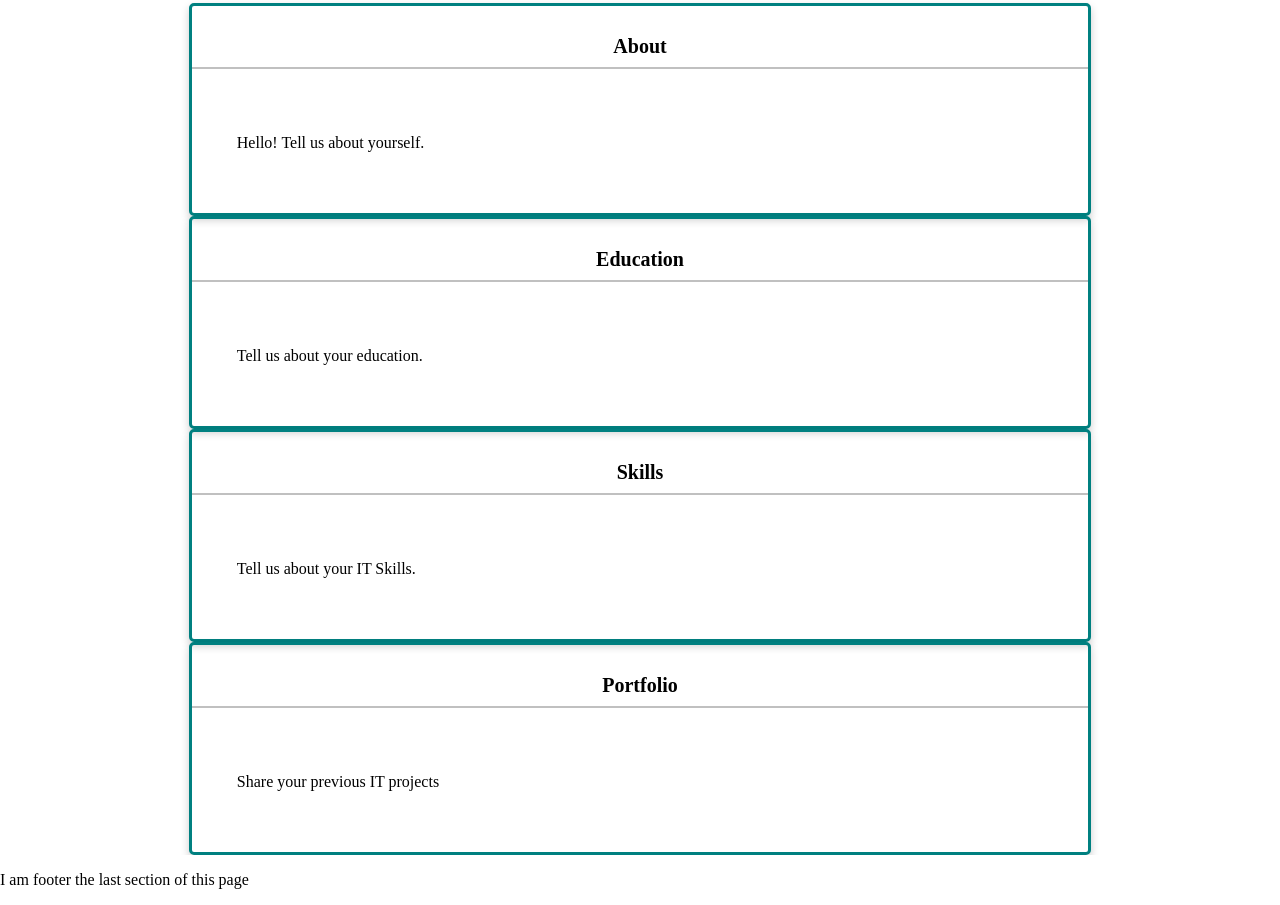
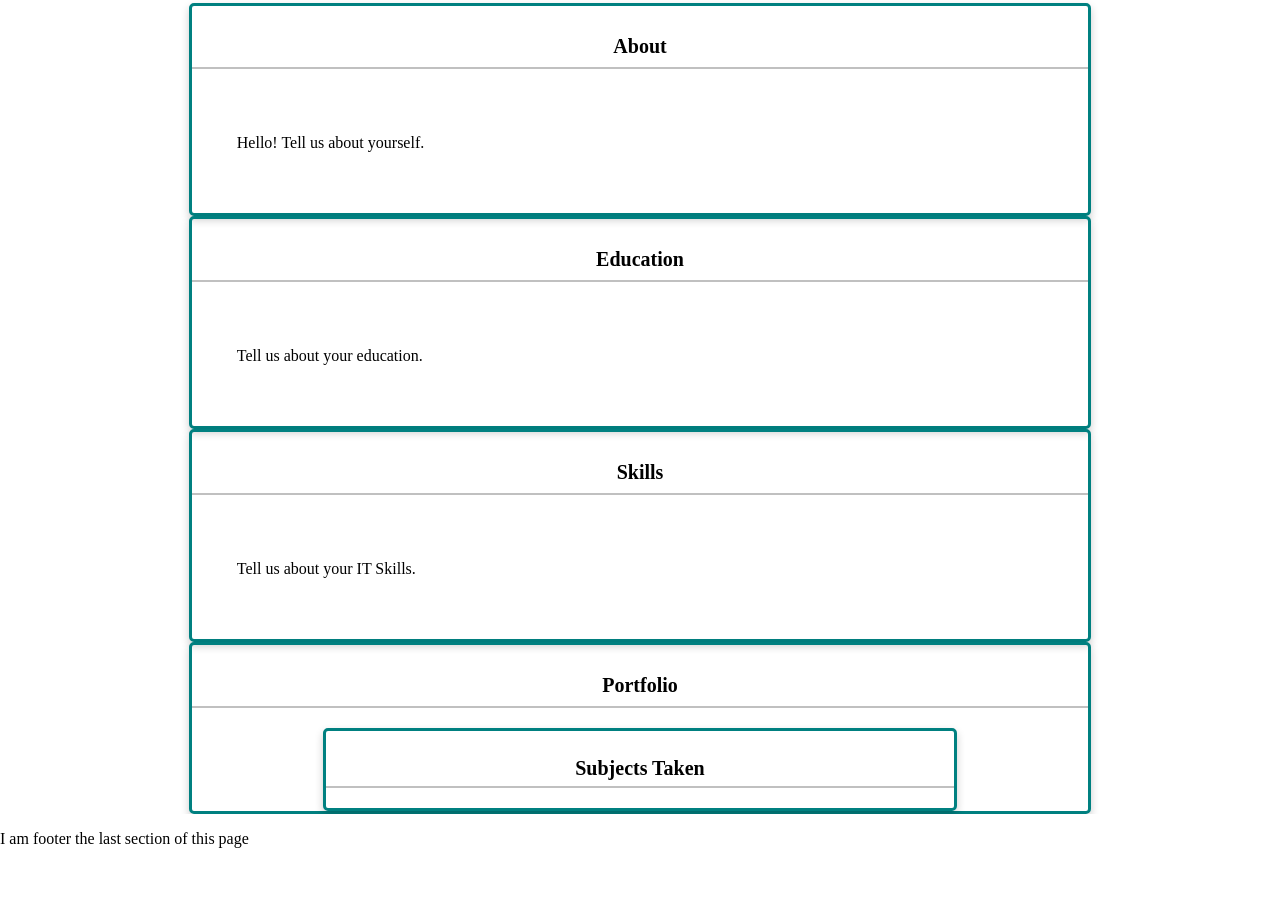
Before and after one commit to ivyrose54/onlineweb-courses, a plain HTML site: page index.html in a window 1280 px wide. Shown: the part 392-1297 px from the top of the page. After the commit the page ends 1257 px from the top, so only its background shows below. Drawn offline with Linux system fonts and the light colour scheme.

Commit message:
Update index.html

```diff
--- a/index.html
+++ b/index.html
@@ -32,10 +32,15 @@
         <p class="card-body">Tell us about your IT Skills.</div>
         <div class="card" id="portfolio">
         <p class="card-header">Portfolio</p>
-        <p class="card-body">Share your previous IT projects</p></div>
+        <div class="card" id="subjects">
+        <p class="card-header">Subjects Taken</p>
+        <div id="subjects-list"></div>
+</div></div>
     </div>
     <footer>
         <p>I am footer the last section of this page</p>
     </footer>
+    <script src="script.js"></script>
+
 </body>
 </html>
```
